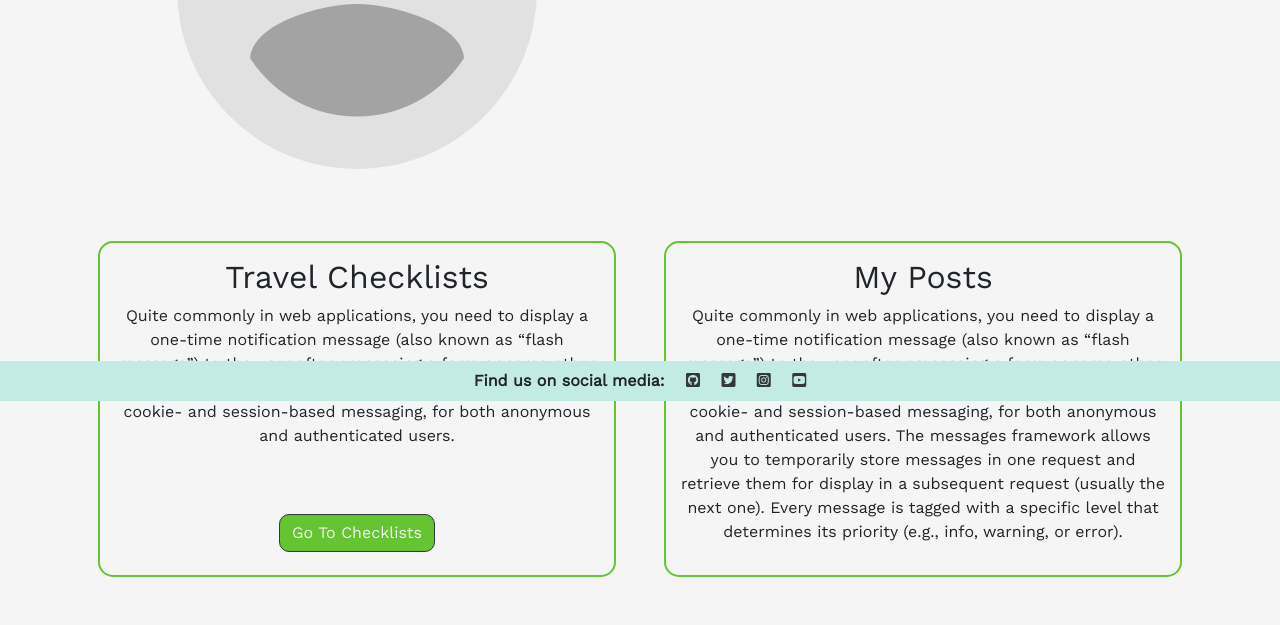
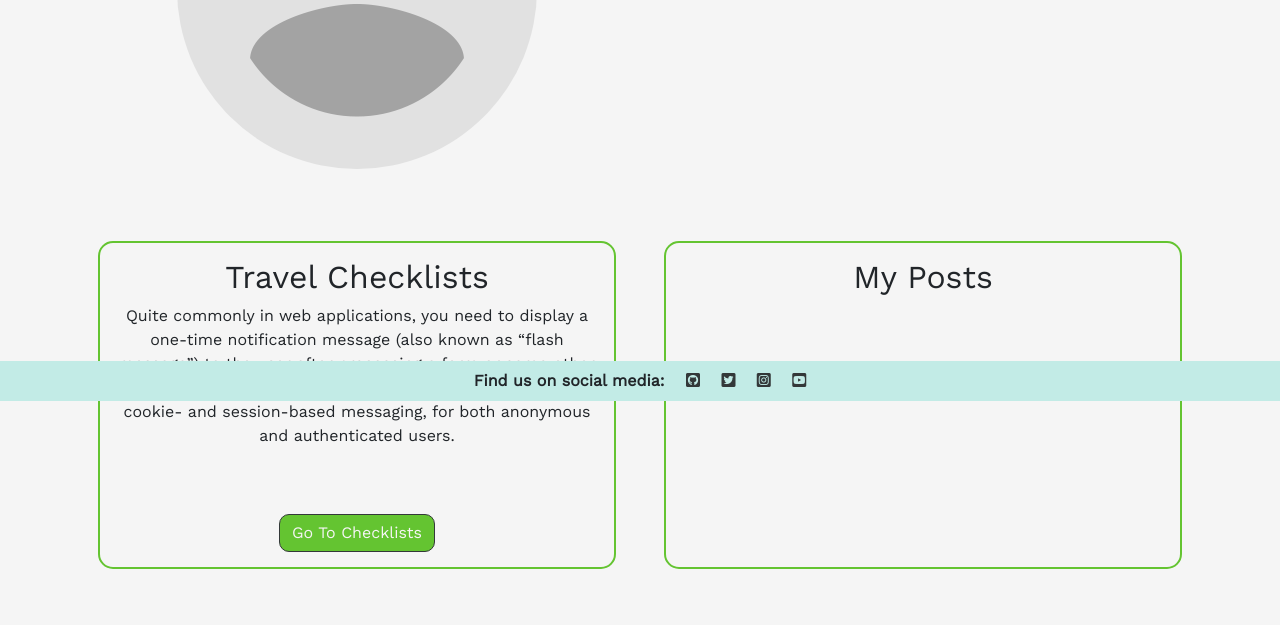
Before and after one commit to petra66orii/timeless-travel, a Django app: template user_profiles/templates/user_profiles/user_profile.html in a window 1280 px wide. Shown: the part 399-1024 px from the top of the page. After the commit the page ends 968 px from the top, so only its background shows below. Run offline with Django 4.2, Linux system fonts and the light colour scheme; the template is opened without the code that fills it, so the values that code supplies are empty; some web fonts are replaced.

Commit message:
Remove placeholder text in user_profile template

```diff
--- a/user_profiles/templates/user_profiles/user_profile.html
+++ b/user_profiles/templates/user_profiles/user_profile.html
@@ -47,23 +47,7 @@
         <div class="col-12 col-md-6 m-3 p-2">
             <div class="posts">
                 <h2>My Posts</h2>
-                <p>Quite commonly in web applications, you need to display a one-time notification message (also
-                    known
-                    as “flash
-                    message”) to the user after processing a form or some other types of user input.
 
-                    For this, Django provides full support for cookie- and session-based messaging, for both
-                    anonymous
-                    and
-                    authenticated users. The messages framework allows you to temporarily store messages in one
-                    request
-                    and
-                    retrieve
-                    them for display in a subsequent request (usually the next one). Every message is tagged
-                    with a
-                    specific
-                    level
-                    that determines its priority (e.g., info, warning, or error).</p>
             </div>
         </div>
     </div>
```
